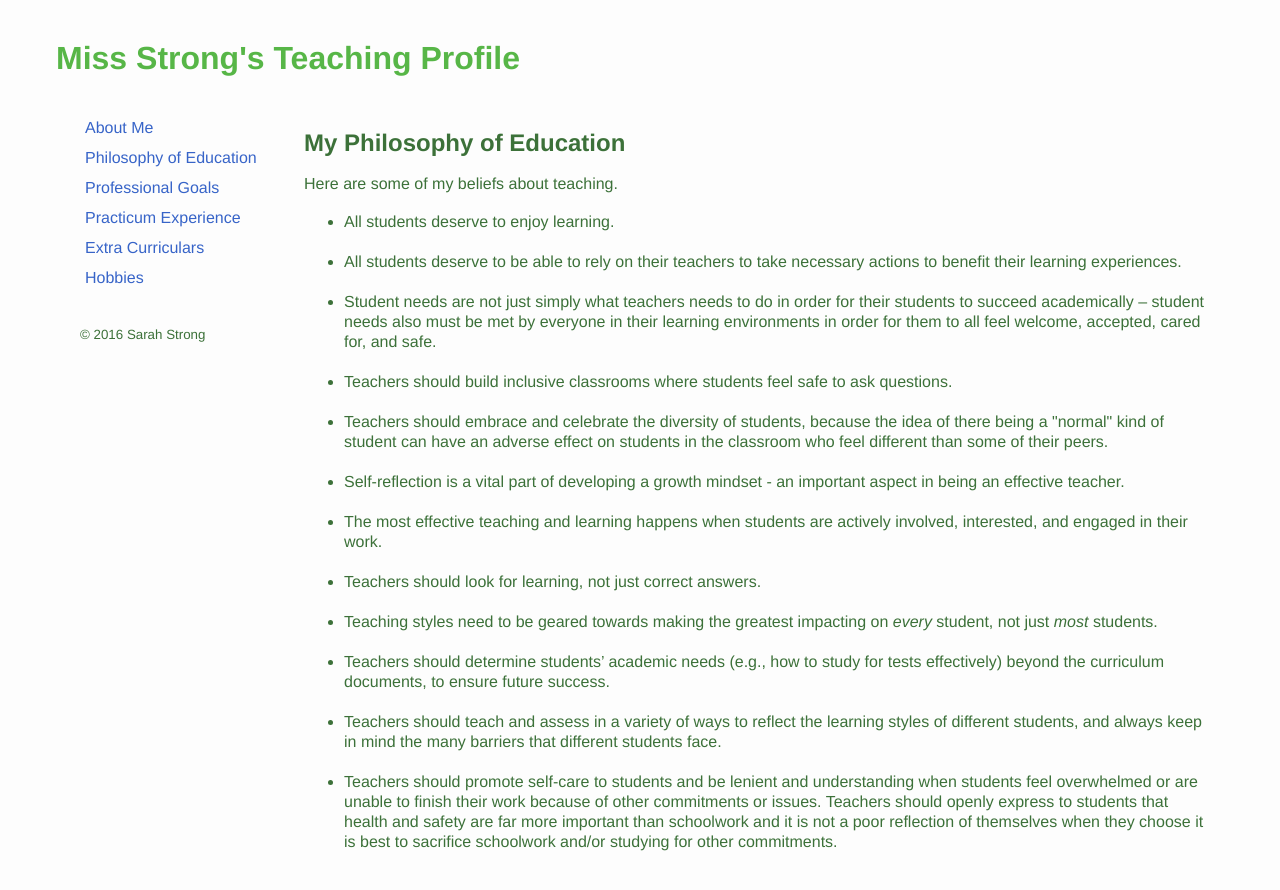
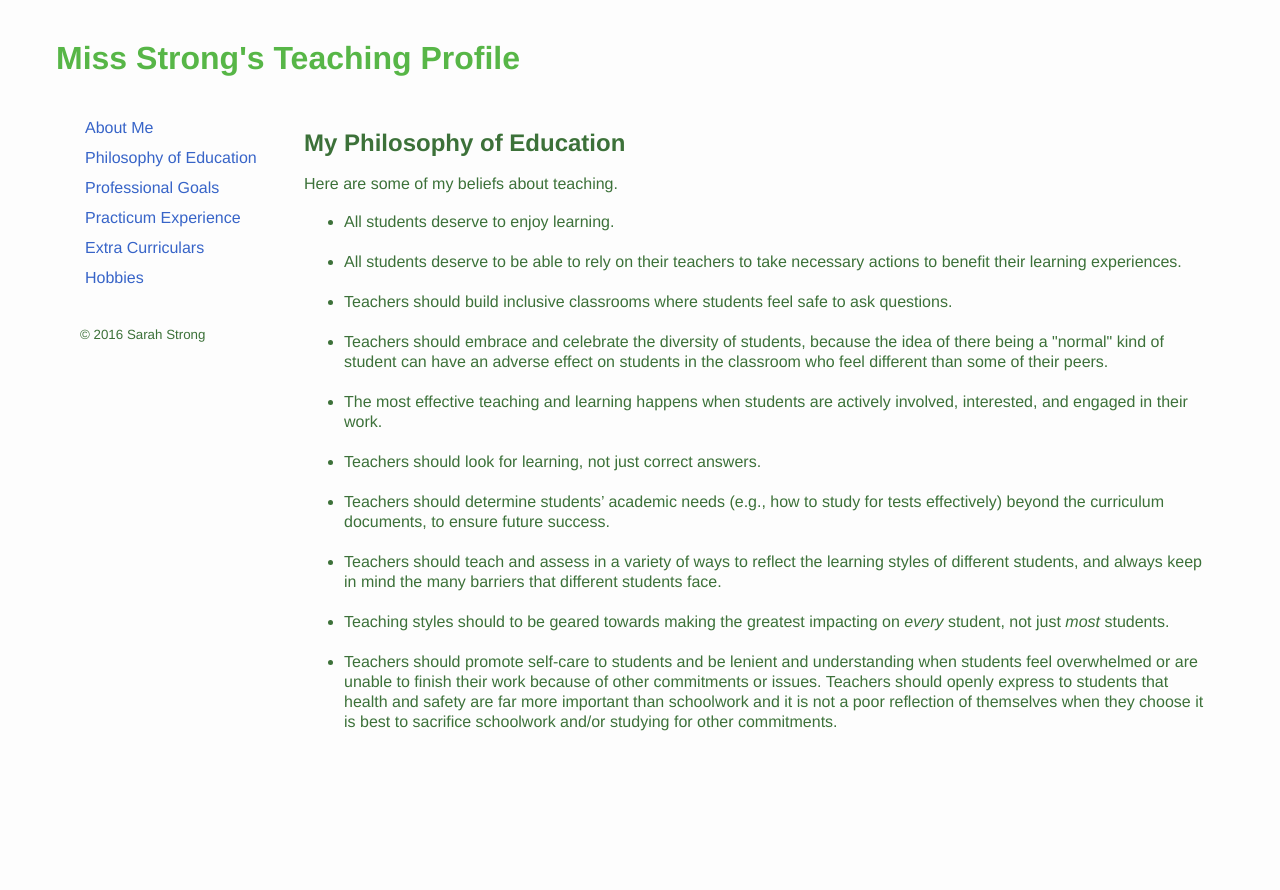
Before and after one commit to sarahstrong314/sarahstrong.ca, a Jekyll site: the page built from philosophy-of-education.html, in a window 1280 px wide. Shown: the top 890 px of the page. Built offline with Jekyll 4.4.1, drawn with Linux system fonts in a browser that asks for light colours; nearby versions of some CDN libraries; library files that are not in the unit come from our copies; Markdown is read by kramdown in place of the engine named in the settings.

Commit message:
Updated philosophy of teaching page

```diff
--- a/philosophy-of-education.html
+++ b/philosophy-of-education.html
@@ -14,23 +14,19 @@ title: Philosophy of Education
   <br />
   <li> All students deserve to be able to rely on their teachers to take necessary actions to benefit their learning experiences.</li>
   <br />
-  <li> Student needs are not just simply what teachers needs to do in order for their students to succeed academically – student needs also must be met by everyone in their learning environments in order for them to all feel welcome, accepted, cared for, and safe.</li>
-  <br />
   <li> Teachers should build inclusive classrooms where students feel safe to ask questions.</li>
   <br />
   <li> Teachers should embrace and celebrate the diversity of students, because the idea of there being a "normal" kind of student can have an adverse effect on students in the classroom who feel different than some of their peers.</li>
-  <br />
-  <li> Self-reflection is a vital part of developing a growth mindset - an important aspect in being an effective teacher.</li>
   <br />
   <li> The most effective teaching and learning happens when students are actively involved, interested, and engaged in their work.</li>
   <br />
   <li> Teachers should look for learning, not just correct answers.</li>
   <br />
-  <li> Teaching styles need to be geared towards making the greatest impacting on <i>every</i> student, not just <i>most</i> students.</li>
-  <br />
   <li> Teachers should determine students’ academic needs (e.g., how to study for tests effectively) beyond the curriculum documents, to ensure future success.</li>
   <br />
   <li> Teachers should teach and assess in a variety of ways to reflect the learning styles of different students, and always keep in mind the many barriers that different students face.</li>
+  <br />
+  <li> Teaching styles should to be geared towards making the greatest impacting on <i>every</i> student, not just <i>most</i> students.</li>
   <br />
   <li> Teachers should promote self-care to students and be lenient and understanding when students feel overwhelmed or are unable to finish their work because of other commitments or issues. Teachers should openly express to students that health and safety are far more important than schoolwork and it is not a poor reflection of themselves when they choose it is best to sacrifice schoolwork and/or studying for other commitments.</li>
 </ul>
```
